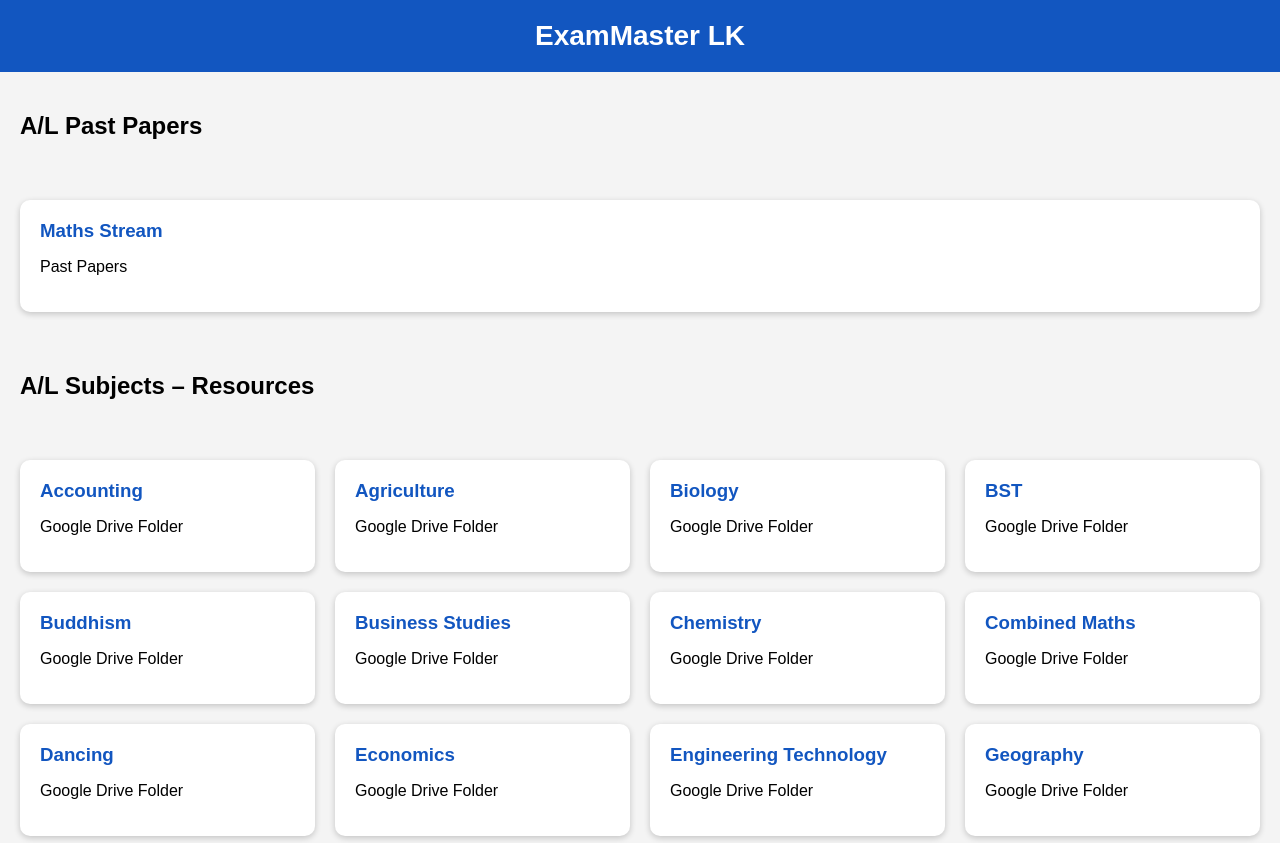
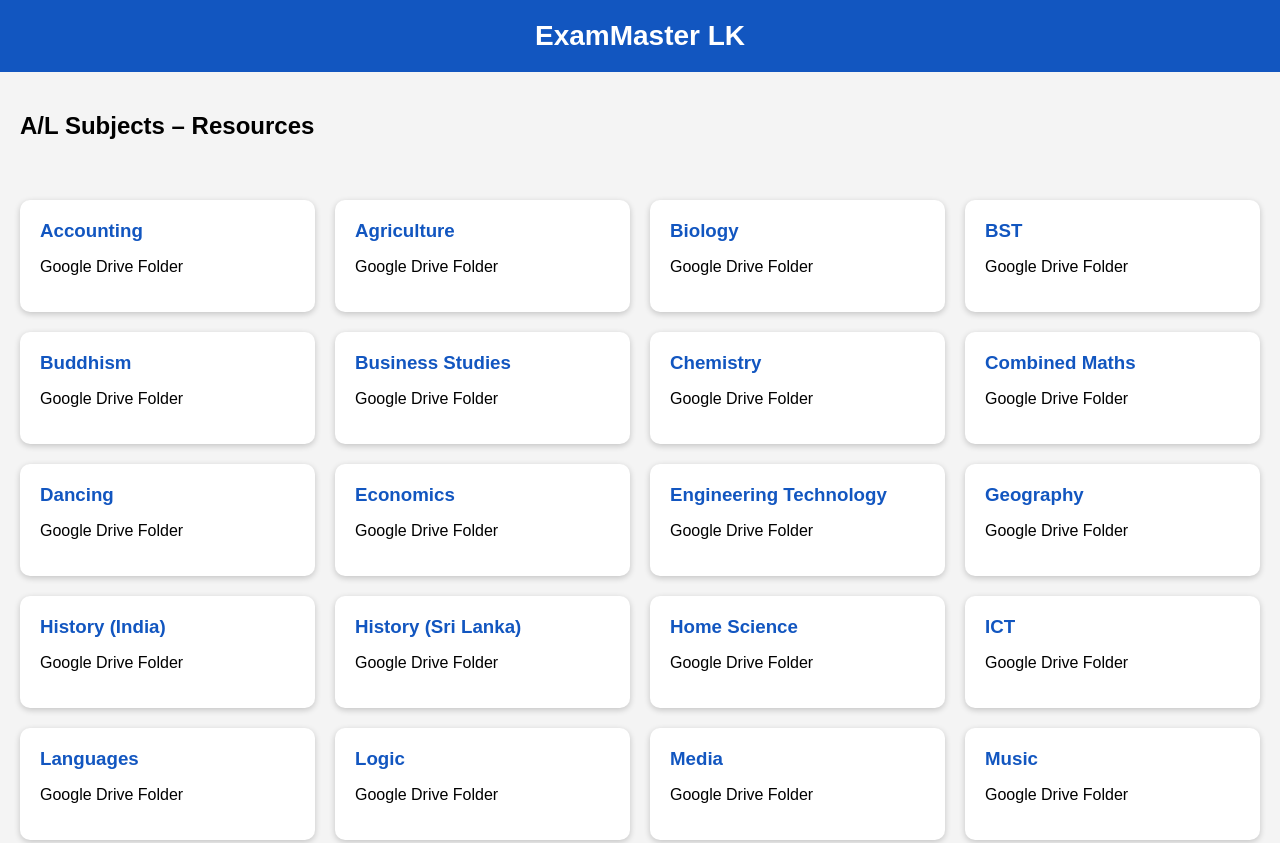
Before and after one commit to dimuth-2000/exam-master-lk, a plain HTML site: page index.html in a window 1280 px wide. Shown: the top 843 px of the page. Drawn offline with Linux system fonts and the light colour scheme.

Commit message:
Update index.html

```diff
--- a/index.html
+++ b/index.html
@@ -15,11 +15,6 @@
 <body>
 
 <header>ExamMaster LK</header>
-
-<h2 style="padding:20px;">A/L Past Papers</h2>
-<div class="container">
-  <a class="card" href="al-maths.html"><h3>Maths Stream</h3><p>Past Papers</p></a>
-</div>
 
 <h2 style="padding:20px;">A/L Subjects – Resources</h2>
 <div class="container">
```
